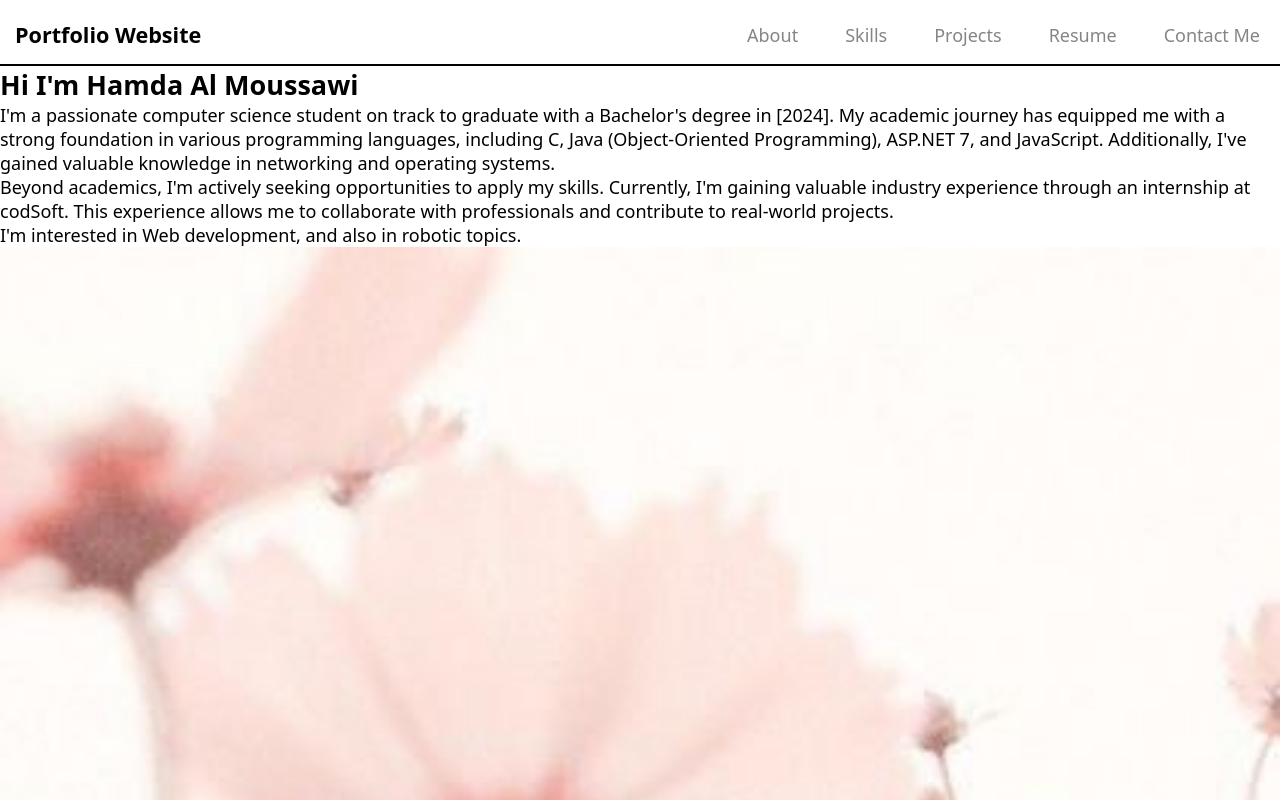
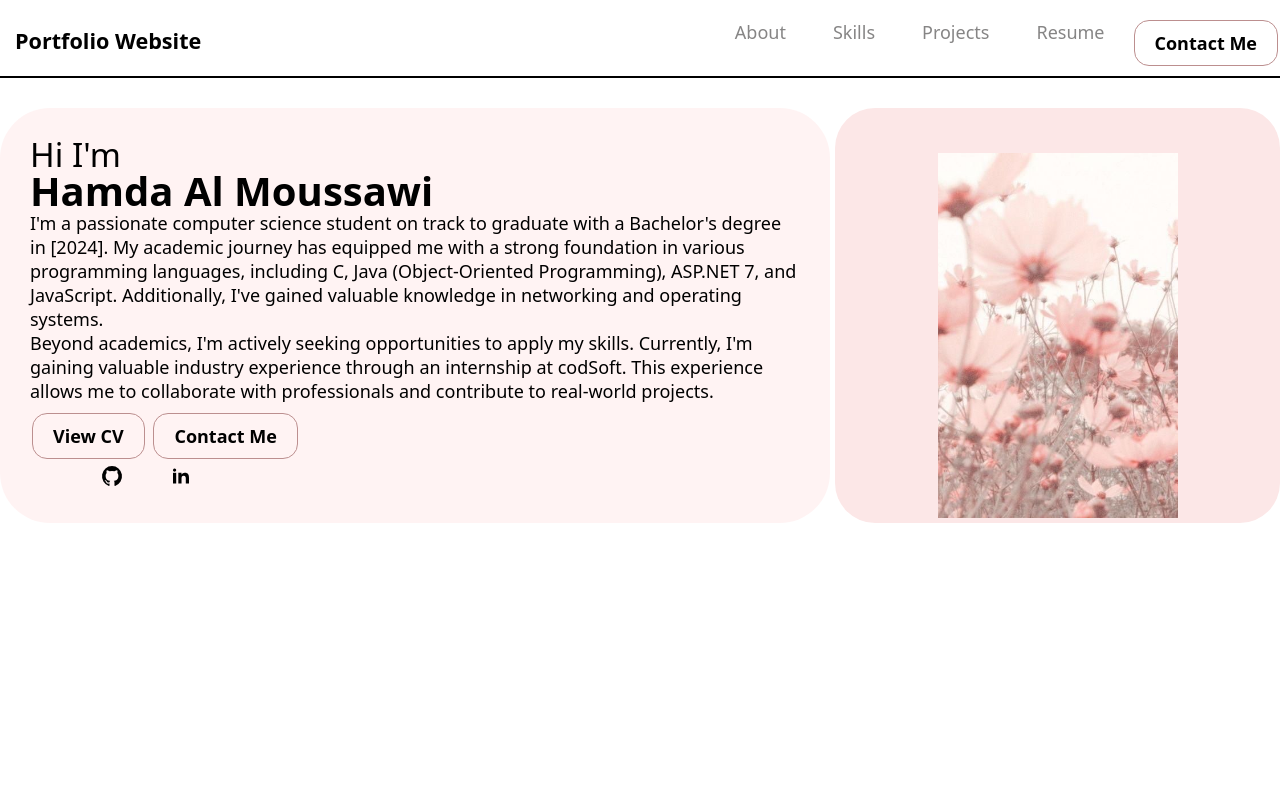
Before and after one commit to Hamda24/CODSOFT, a plain HTML site: page Portfolio Website/index.html in a window 1280 px wide. Shown: the top 800 px of the page. Drawn offline with Linux system fonts and the light colour scheme.

Commit message:
about section completed

```diff
--- a/Portfolio Website/index.html
+++ b/Portfolio Website/index.html
@@ -50,15 +50,34 @@
     <main>
         <section class="about-section">
             <div class="about-me">
-                <h1>Hi I'm Hamda Al Moussawi</h1>
+                <h1><small>Hi I'm</small> Hamda Al Moussawi</h1>
                 <p>I'm a passionate computer science student on track to graduate with a Bachelor's degree in [2024]. My academic journey has equipped me with a strong foundation in various programming languages, including C, Java (Object-Oriented Programming), ASP.NET 7, and JavaScript. Additionally, I've gained valuable knowledge in networking and operating systems. <br>
                 Beyond academics, I'm actively seeking opportunities to apply my skills. Currently, I'm gaining valuable industry experience through an internship at codSoft. This experience allows me to collaborate with professionals and contribute to real-world projects. <br>
-                I'm interested in Web development, and also in robotic topics.
+                </p>
 
-                </p>
+                <div class="call-me">
+                    <a href="#" class="button">View CV</a>
+                    <a href="#" class="button">Contact Me</a>
+                </div>
+
+                <div class="links">
+                    <a href="#">
+                        <svg class="w-6 h-6 text-gray-800 dark:text-white" aria-hidden="true" xmlns="http://www.w3.org/2000/svg" width="24" height="24" fill="currentColor" viewBox="0 0 24 24">
+                            <path fill-rule="evenodd" d="M12.006 2a9.847 9.847 0 0 0-6.484 2.44 10.32 10.32 0 0 0-3.393 6.17 10.48 10.48 0 0 0 1.317 6.955 10.045 10.045 0 0 0 5.4 4.418c.504.095.683-.223.683-.494 0-.245-.01-1.052-.014-1.908-2.78.62-3.366-1.21-3.366-1.21a2.711 2.711 0 0 0-1.11-1.5c-.907-.637.07-.621.07-.621.317.044.62.163.885.346.266.183.487.426.647.71.135.253.318.476.538.655a2.079 2.079 0 0 0 2.37.196c.045-.52.27-1.006.635-1.37-2.219-.259-4.554-1.138-4.554-5.07a4.022 4.022 0 0 1 1.031-2.75 3.77 3.77 0 0 1 .096-2.713s.839-.275 2.749 1.05a9.26 9.26 0 0 1 5.004 0c1.906-1.325 2.74-1.05 2.74-1.05.37.858.406 1.828.101 2.713a4.017 4.017 0 0 1 1.029 2.75c0 3.939-2.339 4.805-4.564 5.058a2.471 2.471 0 0 1 .679 1.897c0 1.372-.012 2.477-.012 2.814 0 .272.18.592.687.492a10.05 10.05 0 0 0 5.388-4.421 10.473 10.473 0 0 0 1.313-6.948 10.32 10.32 0 0 0-3.39-6.165A9.847 9.847 0 0 0 12.007 2Z" clip-rule="evenodd"/>
+                          </svg>
+                    </a>
+
+                    <a href="#">
+                        <svg class="w-6 h-6 text-gray-800 dark:text-white" aria-hidden="true" xmlns="http://www.w3.org/2000/svg" width="24" height="24" fill="currentColor" viewBox="0 0 24 24">
+                            <path fill-rule="evenodd" d="M12.51 8.796v1.697a3.738 3.738 0 0 1 3.288-1.684c3.455 0 4.202 2.16 4.202 4.97V19.5h-3.2v-5.072c0-1.21-.244-2.766-2.128-2.766-1.827 0-2.139 1.317-2.139 2.676V19.5h-3.19V8.796h3.168ZM7.2 6.106a1.61 1.61 0 0 1-.988 1.483 1.595 1.595 0 0 1-1.743-.348A1.607 1.607 0 0 1 5.6 4.5a1.601 1.601 0 0 1 1.6 1.606Z" clip-rule="evenodd"/>
+                            <path d="M7.2 8.809H4V19.5h3.2V8.809Z"/>
+                          </svg>
+                    </a>
+                </div>
+
             </div>
             <div class="image">
-                <img src="imgs/1.jpeg" alt="Hamda Moussawi" width="100%">
+                <img src="imgs/1.jpeg" alt="Hamda Moussawi" width="90%">
             </div>
         </section>
     </main>
--- a/Portfolio Website/styles.css
+++ b/Portfolio Website/styles.css
@@ -18,6 +18,12 @@ body{
     font-style: normal;
     font-family: system-ui, -apple-system, BlinkMacSystemFont, 'Segoe UI', Roboto, Oxygen, Ubuntu, Cantarell, 'Open Sans', 'Helvetica Neue', sans-serif;
     font-size: large;
+}
+
+a{
+    text-decoration: none;
+    color: var(--base);
+    padding: 10px 20px;
 }
 
 header{
@@ -102,3 +108,92 @@ header{
         }
     }
 }
+
+
+section{
+    margin: auto;
+    max-width: 1540px;
+    gap:5px;
+    margin-bottom: 30px;
+
+    @media (max-width: 700px){
+        padding-left: 30px;
+        padding-right: 30px;
+        flex-direction: column;
+    }
+}
+
+.about-section{
+    display: flex;
+    margin-top: 30px;
+
+    .about-me{
+        flex: 2;
+        background-color: #fff3f3f0;
+        border-radius: 50px;
+        padding: 30px;
+        display: flex;
+        flex-direction: column;
+        justify-content: center;
+
+    }
+
+    .image{
+        flex: 1;
+        display: flex;
+        background-color: #fce7e7;
+        padding: 5px 30px;
+        border-radius: 40px;
+        justify-content: center;
+        align-items: flex-end;
+
+        img{
+            margin-top: -5px;
+            max-width: 240px;
+        }
+    }
+
+    .links{
+        display: inline-block;
+        padding-left: 50px;
+        a{
+            color: #000;
+           &:hover{
+            color: #8e6060;
+           }
+        }
+
+
+    }
+}
+
+.button{
+    display: inline-block;
+    color: var(--base-black);
+    border: 1px solid #bc8f8f;
+    border-radius: 15px;
+    font-weight: bold;
+    margin-top: 10px;
+    margin-bottom: 5px;
+    margin-left: 2px;
+    margin-right: 2px;
+
+    &:hover{
+        background-color: #bc8f8f;
+        color: var(--base-black);
+        text-decoration: none;
+    }
+}
+
+
+h1{
+    font-size: 40px;
+    line-height: 1;
+    small{
+        display: flex;
+        font-weight: 250;
+    }
+    @media (max-width: 700px){
+        font-size: 30px;
+    }
+}
```
